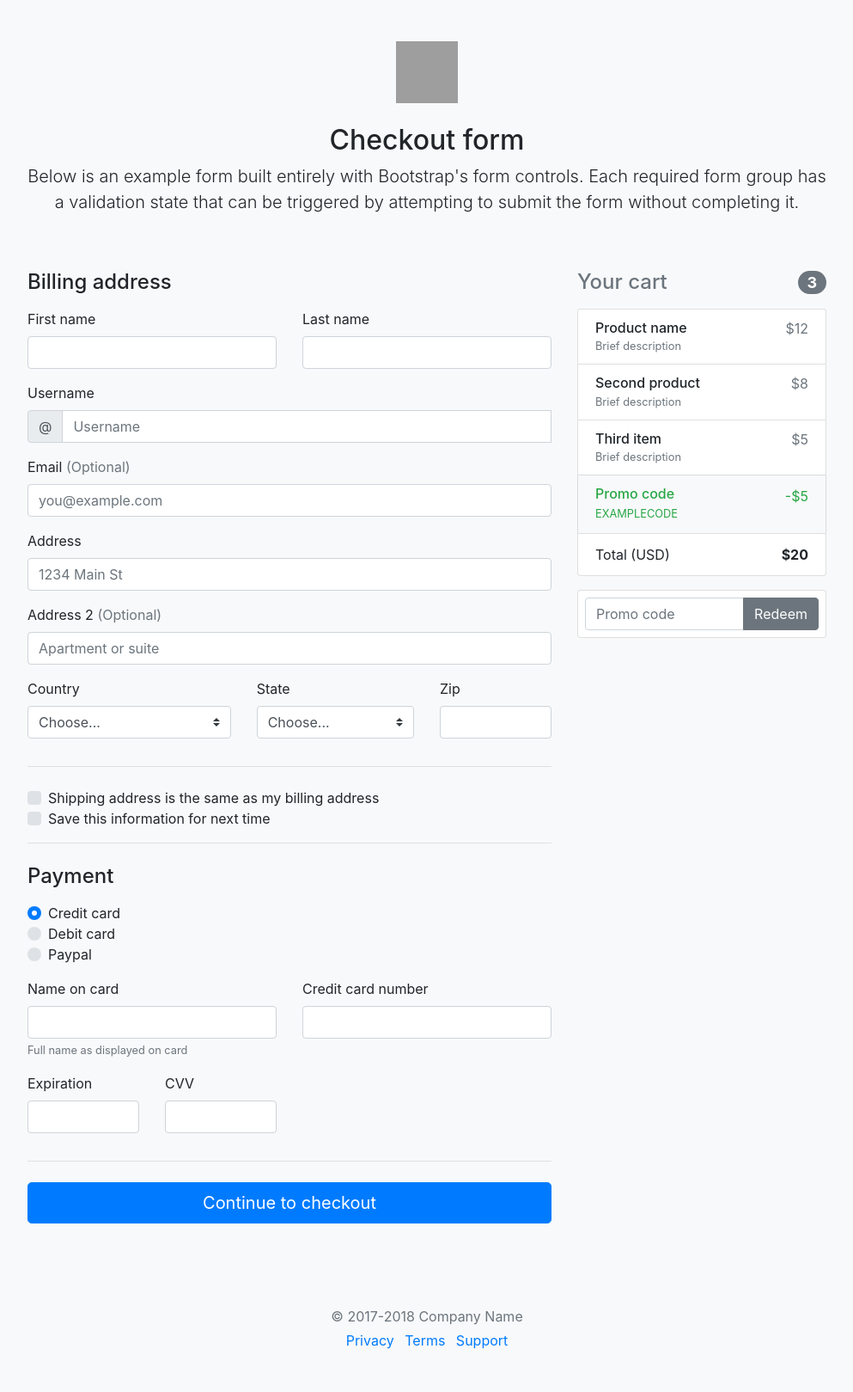
After one commit to changg12/401stockapp, a Flask app: page /cart1 in a window 1280 px wide. The commit adds this page. Shown: the whole page at 86% size, without its empty margins (143-1136 px from the left). Run offline with Flask 3, Linux system fonts and the light colour scheme; some libraries are stand-ins or nearby versions; grey boxes are pictures that could not be loaded.

Commit message:
3 working template for different scenario

```diff
--- a/app.py
+++ b/app.py
@@ -16,5 +16,9 @@ def stock():
 def cart():
     return render_template("cart.html")
 
+@app.route("/cart1")
+def cart1():
+    return render_template("cart1.html")
+
 if __name__ == "__main__":
     app.run(debug=True)
--- /dev/null
+++ b/templates/cart1.html
@@ -0,0 +1,266 @@
+<!doctype html>
+<html lang="en">
+  <head>
+    <meta charset="utf-8">
+    <meta name="viewport" content="width=device-width, initial-scale=1, shrink-to-fit=no">
+    <meta name="description" content="">
+    <meta name="author" content="">
+    <link rel="icon" href="../../../../favicon.ico">
+
+    <title>Checkout example for Bootstrap</title>
+
+    <!-- Bootstrap core CSS -->
+    <link rel="stylesheet" href="https://cdn.jsdelivr.net/npm/bootstrap@4.0.0/dist/css/bootstrap.min.css" integrity="sha384-Gn5384xqQ1aoWXA+058RXPxPg6fy4IWvTNh0E263XmFcJlSAwiGgFAW/dAiS6JXm" crossorigin="anonymous">
+
+    <!-- Custom styles for this template -->
+    <link href="form-validation.css" rel="stylesheet">
+  </head>
+
+  <body class="bg-light">
+
+    <div class="container">
+      <div class="py-5 text-center">
+        <img class="d-block mx-auto mb-4" src="https://getbootstrap.com/assets/brand/bootstrap-solid.svg" alt="" width="72" height="72">
+        <h2>Checkout form</h2>
+        <p class="lead">Below is an example form built entirely with Bootstrap's form controls. Each required form group has a validation state that can be triggered by attempting to submit the form without completing it.</p>
+      </div>
+
+      <div class="row">
+        <div class="col-md-4 order-md-2 mb-4">
+          <h4 class="d-flex justify-content-between align-items-center mb-3">
+            <span class="text-muted">Your cart</span>
+            <span class="badge badge-secondary badge-pill">3</span>
+          </h4>
+          <ul class="list-group mb-3">
+            <li class="list-group-item d-flex justify-content-between lh-condensed">
+              <div>
+                <h6 class="my-0">Product name</h6>
+                <small class="text-muted">Brief description</small>
+              </div>
+              <span class="text-muted">$12</span>
+            </li>
+            <li class="list-group-item d-flex justify-content-between lh-condensed">
+              <div>
+                <h6 class="my-0">Second product</h6>
+                <small class="text-muted">Brief description</small>
+              </div>
+              <span class="text-muted">$8</span>
+            </li>
+            <li class="list-group-item d-flex justify-content-between lh-condensed">
+              <div>
+                <h6 class="my-0">Third item</h6>
+                <small class="text-muted">Brief description</small>
+              </div>
+              <span class="text-muted">$5</span>
+            </li>
+            <li class="list-group-item d-flex justify-content-between bg-light">
+              <div class="text-success">
+                <h6 class="my-0">Promo code</h6>
+                <small>EXAMPLECODE</small>
+              </div>
+              <span class="text-success">-$5</span>
+            </li>
+            <li class="list-group-item d-flex justify-content-between">
+              <span>Total (USD)</span>
+              <strong>$20</strong>
+            </li>
+          </ul>
+
+          <form class="card p-2">
+            <div class="input-group">
+              <input type="text" class="form-control" placeholder="Promo code">
+              <div class="input-group-append">
+                <button type="submit" class="btn btn-secondary">Redeem</button>
+              </div>
+            </div>
+          </form>
+        </div>
+        <div class="col-md-8 order-md-1">
+          <h4 class="mb-3">Billing address</h4>
+          <form class="needs-validation" novalidate>
+            <div class="row">
+              <div class="col-md-6 mb-3">
+                <label for="firstName">First name</label>
+                <input type="text" class="form-control" id="firstName" placeholder="" value="" required>
+                <div class="invalid-feedback">
+                  Valid first name is required.
+                </div>
+              </div>
+              <div class="col-md-6 mb-3">
+                <label for="lastName">Last name</label>
+                <input type="text" class="form-control" id="lastName" placeholder="" value="" required>
+                <div class="invalid-feedback">
+                  Valid last name is required.
+                </div>
+              </div>
+            </div>
+
+            <div class="mb-3">
+              <label for="username">Username</label>
+              <div class="input-group">
+                <div class="input-group-prepend">
+                  <span class="input-group-text">@</span>
+                </div>
+                <input type="text" class="form-control" id="username" placeholder="Username" required>
+                <div class="invalid-feedback" style="width: 100%;">
+                  Your username is required.
+                </div>
+              </div>
+            </div>
+
+            <div class="mb-3">
+              <label for="email">Email <span class="text-muted">(Optional)</span></label>
+              <input type="email" class="form-control" id="email" placeholder="you@example.com">
+              <div class="invalid-feedback">
+                Please enter a valid email address for shipping updates.
+              </div>
+            </div>
+
+            <div class="mb-3">
+              <label for="address">Address</label>
+              <input type="text" class="form-control" id="address" placeholder="1234 Main St" required>
+              <div class="invalid-feedback">
+                Please enter your shipping address.
+              </div>
+            </div>
+
+            <div class="mb-3">
+              <label for="address2">Address 2 <span class="text-muted">(Optional)</span></label>
+              <input type="text" class="form-control" id="address2" placeholder="Apartment or suite">
+            </div>
+
+            <div class="row">
+              <div class="col-md-5 mb-3">
+                <label for="country">Country</label>
+                <select class="custom-select d-block w-100" id="country" required>
+                  <option value="">Choose...</option>
+                  <option>United States</option>
+                </select>
+                <div class="invalid-feedback">
+                  Please select a valid country.
+                </div>
+              </div>
+              <div class="col-md-4 mb-3">
+                <label for="state">State</label>
+                <select class="custom-select d-block w-100" id="state" required>
+                  <option value="">Choose...</option>
+                  <option>California</option>
+                </select>
+                <div class="invalid-feedback">
+                  Please provide a valid state.
+                </div>
+              </div>
+              <div class="col-md-3 mb-3">
+                <label for="zip">Zip</label>
+                <input type="text" class="form-control" id="zip" placeholder="" required>
+                <div class="invalid-feedback">
+                  Zip code required.
+                </div>
+              </div>
+            </div>
+            <hr class="mb-4">
+            <div class="custom-control custom-checkbox">
+              <input type="checkbox" class="custom-control-input" id="same-address">
+              <label class="custom-control-label" for="same-address">Shipping address is the same as my billing address</label>
+            </div>
+            <div class="custom-control custom-checkbox">
+              <input type="checkbox" class="custom-control-input" id="save-info">
+              <label class="custom-control-label" for="save-info">Save this information for next time</label>
+            </div>
+            <hr class="mb-4">
+
+            <h4 class="mb-3">Payment</h4>
+
+            <div class="d-block my-3">
+              <div class="custom-control custom-radio">
+                <input id="credit" name="paymentMethod" type="radio" class="custom-control-input" checked required>
+                <label class="custom-control-label" for="credit">Credit card</label>
+              </div>
+              <div class="custom-control custom-radio">
+                <input id="debit" name="paymentMethod" type="radio" class="custom-control-input" required>
+                <label class="custom-control-label" for="debit">Debit card</label>
+              </div>
+              <div class="custom-control custom-radio">
+                <input id="paypal" name="paymentMethod" type="radio" class="custom-control-input" required>
+                <label class="custom-control-label" for="paypal">Paypal</label>
+              </div>
+            </div>
+            <div class="row">
+              <div class="col-md-6 mb-3">
+                <label for="cc-name">Name on card</label>
+                <input type="text" class="form-control" id="cc-name" placeholder="" required>
+                <small class="text-muted">Full name as displayed on card</small>
+                <div class="invalid-feedback">
+                  Name on card is required
+                </div>
+              </div>
+              <div class="col-md-6 mb-3">
+                <label for="cc-number">Credit card number</label>
+                <input type="text" class="form-control" id="cc-number" placeholder="" required>
+                <div class="invalid-feedback">
+                  Credit card number is required
+                </div>
+              </div>
+            </div>
+            <div class="row">
+              <div class="col-md-3 mb-3">
+                <label for="cc-expiration">Expiration</label>
+                <input type="text" class="form-control" id="cc-expiration" placeholder="" required>
+                <div class="invalid-feedback">
+                  Expiration date required
+                </div>
+              </div>
+              <div class="col-md-3 mb-3">
+                <label for="cc-expiration">CVV</label>
+                <input type="text" class="form-control" id="cc-cvv" placeholder="" required>
+                <div class="invalid-feedback">
+                  Security code required
+                </div>
+              </div>
+            </div>
+            <hr class="mb-4">
+            <button class="btn btn-primary btn-lg btn-block" type="submit">Continue to checkout</button>
+          </form>
+        </div>
+      </div>
+
+      <footer class="my-5 pt-5 text-muted text-center text-small">
+        <p class="mb-1">&copy; 2017-2018 Company Name</p>
+        <ul class="list-inline">
+          <li class="list-inline-item"><a href="#">Privacy</a></li>
+          <li class="list-inline-item"><a href="#">Terms</a></li>
+          <li class="list-inline-item"><a href="#">Support</a></li>
+        </ul>
+      </footer>
+    </div>
+
+    <!-- Bootstrap core JavaScript
+    ================================================== -->
+    <!-- Placed at the end of the document so the pages load faster -->
+<script src="https://code.jquery.com/jquery-3.2.1.slim.min.js" integrity="sha384-KJ3o2DKtIkvYIK3UENzmM7KCkRr/rE9/Qpg6aAZGJwFDMVNA/GpGFF93hXpG5KkN" crossorigin="anonymous"></script>
+<script src="https://cdn.jsdelivr.net/npm/popper.js@1.12.9/dist/umd/popper.min.js" integrity="sha384-ApNbgh9B+Y1QKtv3Rn7W3mgPxhU9K/ScQsAP7hUibX39j7fakFPskvXusvfa0b4Q" crossorigin="anonymous"></script>
+<script src="https://cdn.jsdelivr.net/npm/bootstrap@4.0.0/dist/js/bootstrap.min.js" integrity="sha384-JZR6Spejh4U02d8jOt6vLEHfe/JQGiRRSQQxSfFWpi1MquVdAyjUar5+76PVCmYl" crossorigin="anonymous"></script>
+    <script>
+      // Example starter JavaScript for disabling form submissions if there are invalid fields
+      (function() {
+        'use strict';
+
+        window.addEventListener('load', function() {
+          // Fetch all the forms we want to apply custom Bootstrap validation styles to
+          var forms = document.getElementsByClassName('needs-validation');
+
+          // Loop over them and prevent submission
+          var validation = Array.prototype.filter.call(forms, function(form) {
+            form.addEventListener('submit', function(event) {
+              if (form.checkValidity() === false) {
+                event.preventDefault();
+                event.stopPropagation();
+              }
+              form.classList.add('was-validated');
+            }, false);
+          });
+        }, false);
+      })();
+    </script>
+  </body>
+</html>
--- /dev/null
+++ b/templates/form-validation.css
@@ -0,0 +1,11 @@
+.container {
+  max-width: 960px;
+}
+
+.border-top { border-top: 1px solid #e5e5e5; }
+.border-bottom { border-bottom: 1px solid #e5e5e5; }
+.border-top-gray { border-top-color: #adb5bd; }
+
+.box-shadow { box-shadow: 0 .25rem .75rem rgba(0, 0, 0, .05); }
+
+.lh-condensed { line-height: 1.25; }
--- a/templates/home.html
+++ b/templates/home.html
@@ -58,6 +58,7 @@
             <a href="{{ url_for('home') }}">Home</a>
             <a href="{{ url_for('stock') }}">Stock</a>
             <a href="{{ url_for('cart') }}">Cart</a>
+            <a href="{{ url_for('cart1') }}">Cart1</a>
         </nav>
     </header>
     <main>
```
